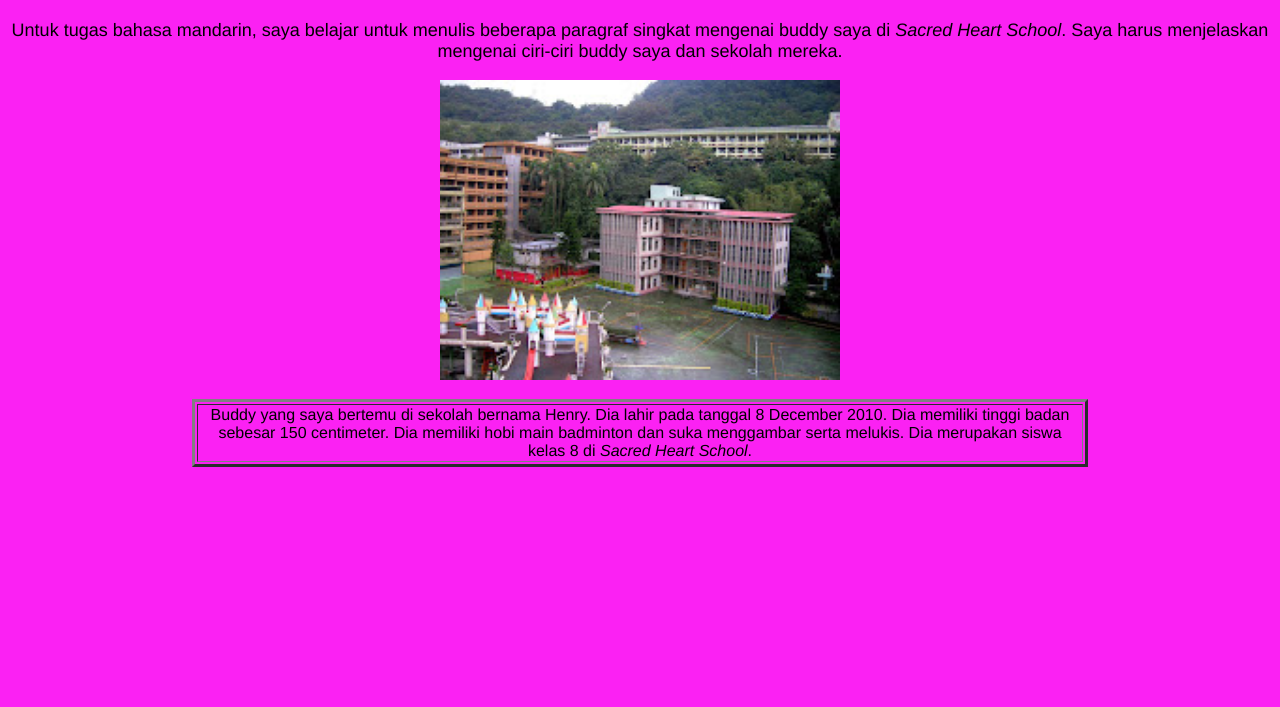
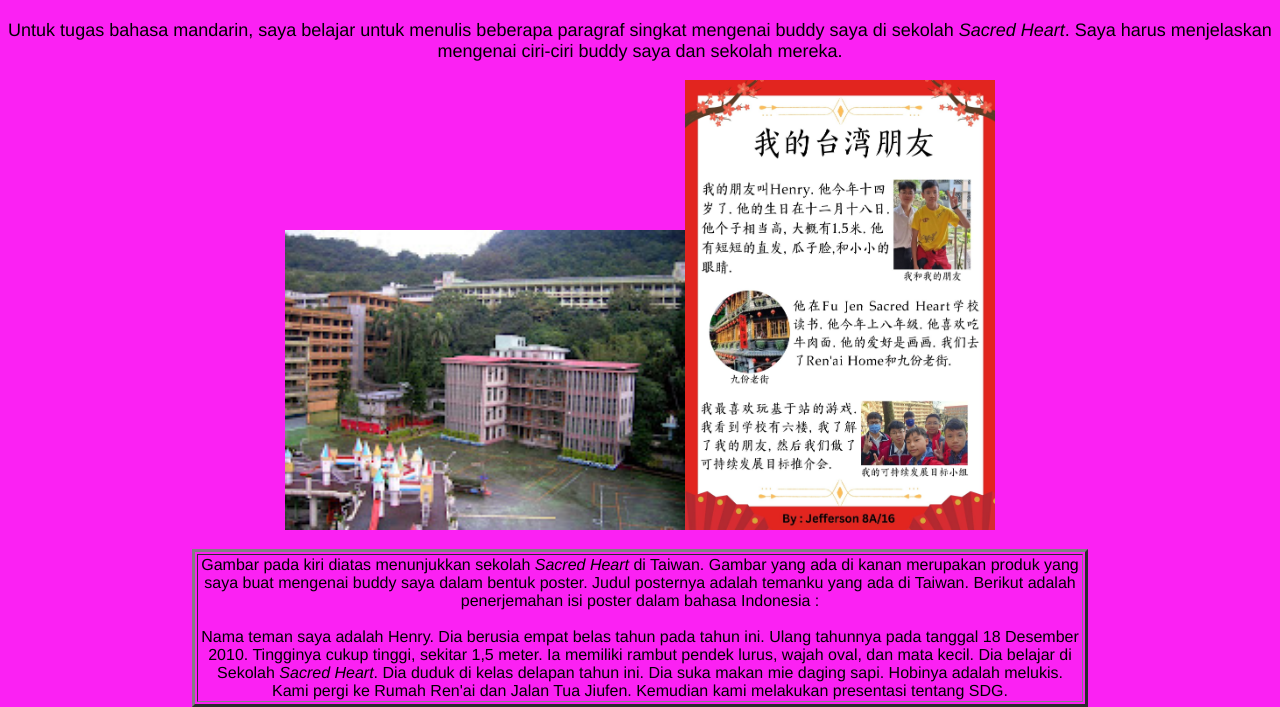
Before and after one commit to Jefferson9000/Jefferson-Edutrip-8A-Taiwan, a plain HTML site: page bahasamandarin.html in a window 1280 px wide. Shown: the part 132-839 px from the top of the page. Before the commit the page ends 800 px from the top, so only its background shows below. Drawn offline with Linux system fonts and the light colour scheme.

Commit message:
major changes

```diff
--- a/bahasamandarin.html
+++ b/bahasamandarin.html
@@ -59,11 +59,16 @@
     </header>
 
     <h1>Ini adalah halaman bahasa mandarin</h1>
-    <p>Untuk tugas bahasa mandarin, saya belajar untuk menulis beberapa paragraf singkat mengenai buddy saya di <i>Sacred Heart School</i>. Saya harus menjelaskan mengenai ciri-ciri buddy saya dan sekolah mereka.</p>
+    <p>Untuk tugas bahasa mandarin, saya belajar untuk menulis beberapa paragraf singkat mengenai buddy saya di sekolah <i>Sacred Heart</i>. Saya harus menjelaskan mengenai ciri-ciri buddy saya dan sekolah mereka.</p>
     <img src="./mandarin_files/Sacred heart school.jpeg" width="400" height="300"><table border="3 px">
+    <img src ="./mandarin_files/Poster about my buddy in Taiwan Edutrip.jpg" width = "310" height = "450">
         <tbody><tr>
 
-            <td>Buddy yang saya bertemu di sekolah bernama Henry. Dia lahir pada tanggal 8 December 2010. Dia memiliki tinggi badan sebesar 150 centimeter. Dia memiliki hobi main badminton dan suka menggambar serta melukis. Dia merupakan siswa kelas 8 di <i>Sacred Heart School</i>.</td>
+            <td>Gambar pada kiri diatas menunjukkan sekolah <i>Sacred Heart</i> di Taiwan. Gambar yang ada di kanan merupakan produk yang saya buat mengenai buddy saya dalam bentuk poster. Judul posternya adalah temanku yang ada di Taiwan. Berikut adalah penerjemahan isi poster dalam bahasa Indonesia :
+            <br>
+            <br>
+            Nama teman saya adalah Henry. Dia berusia empat belas tahun pada tahun ini. Ulang tahunnya pada tanggal 18 Desember 2010. Tingginya cukup tinggi, sekitar 1,5 meter. Ia memiliki rambut pendek lurus, wajah oval, dan mata kecil. Dia belajar di Sekolah <i>Sacred Heart</i>. Dia duduk di kelas delapan tahun ini. Dia suka makan mie daging sapi. Hobinya adalah melukis. Kami pergi ke Rumah Ren'ai dan Jalan Tua Jiufen. Kemudian kami melakukan presentasi tentang SDG.
+            </td>
         </tr>
     </tbody></table>
 
```
Also changed, not shown: mandarin_files/Poster about my buddy in Taiwan Edutrip.jpg (added).
